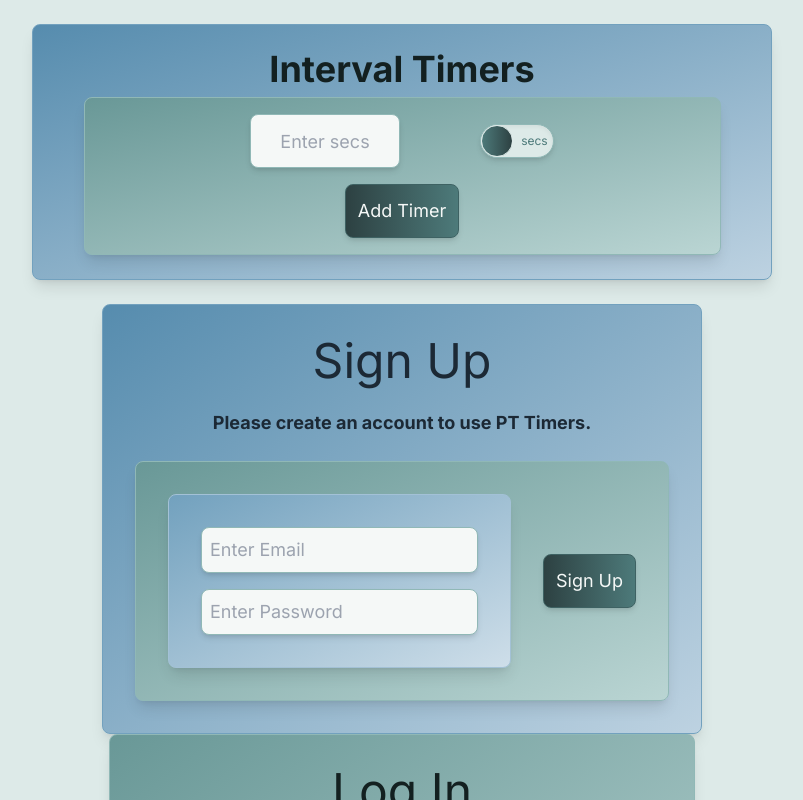
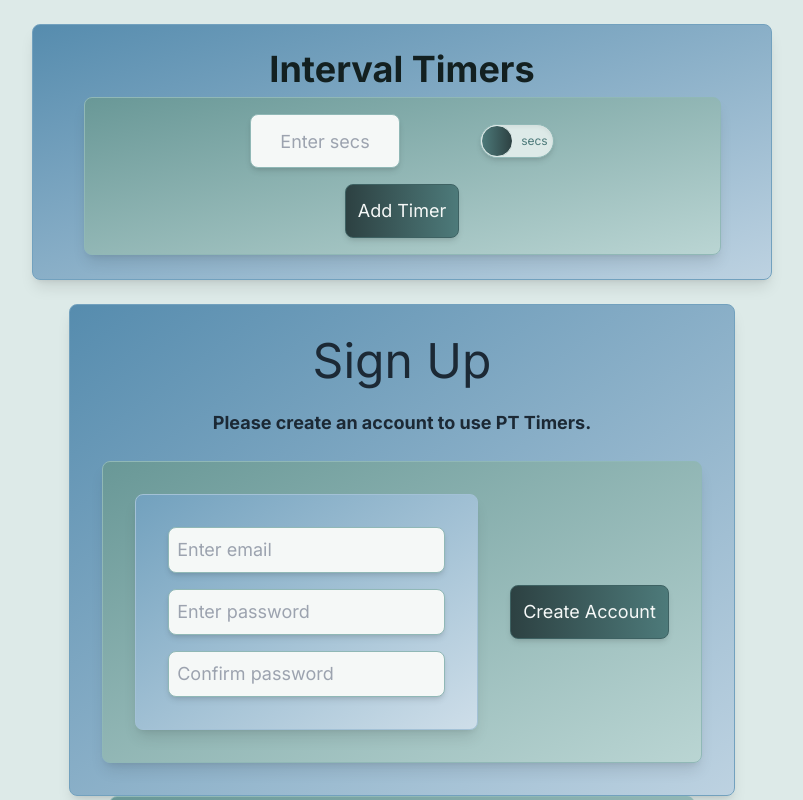
Before and after one commit to ColdWeatherBoyy/pt-timer, a Next.js app: page / in a window 1280 px wide. Shown: the top 800 px of the page, without its empty margins (238-1041 px from the left). Built offline with nearby package versions, Linux system fonts and the light colour scheme.

Commit message:
refactors userform for more extendability

```diff
--- a/app/components/UserForm.tsx
+++ b/app/components/UserForm.tsx
@@ -5,29 +5,27 @@ import Input from "../components/Input";
 import { ThemeColor, ThemeShade } from "../utilities/themeTypes";
 
 interface FormText {
-	purpose: string;
+	title: string;
 	subtitle: string;
+	button: string;
+}
+
+interface FormInput {
+	value: string;
+	setValue: Dispatch<SetStateAction<string>>;
+	type: string;
+	placeholder: string;
 }
 
 interface UserForm {
-	email: string;
-	setEmail: Dispatch<SetStateAction<string>>;
-	password: string;
-	setPassword: Dispatch<SetStateAction<string>>;
+	formInputs: FormInput[];
 	formColor: ThemeColor;
 	formText: FormText;
 }
 
-const UserForm: React.FC<UserForm> = ({
-	email,
-	setEmail,
-	password,
-	setPassword,
-	formColor,
-	formText,
-}) => {
+const UserForm: React.FC<UserForm> = ({ formInputs, formColor, formText }) => {
 	const handleSubmit = () => {
-		console.log(email, password);
+		console.log("submit");
 	};
 
 	const formSecondaryColor =
@@ -41,7 +39,7 @@ const UserForm: React.FC<UserForm> = ({
 				column
 				className="p-8 gap-6"
 			>
-				<div className={`text-${formColor}-950 text-5xl`}>{formText.purpose}</div>
+				<div className={`text-${formColor}-950 text-5xl`}>{formText.title}</div>
 				<div className={`text-${formColor}-950 font-bold text-lg text-center`}>
 					{formText.subtitle}
 				</div>
@@ -57,27 +55,25 @@ const UserForm: React.FC<UserForm> = ({
 							column
 							className="gap-4 p-8"
 						>
-							<Input
-								type="email"
-								placeholder="Enter Email"
-								value={email}
-								inputColor={ThemeColor[formSecondaryColor]}
-								onChange={(event) => setEmail(event.target.value)}
-							/>
-							<Input
-								type="password"
-								placeholder="Enter Password"
-								value={password}
-								inputColor={ThemeColor[formSecondaryColor]}
-								onChange={(event) => setPassword(event.target.value)}
-							/>
+							{formInputs.map((formInput, index) => {
+								return (
+									<Input
+										key={index + "-" + formInput.type}
+										type={formInput.type}
+										placeholder={formInput.placeholder}
+										value={formInput.value}
+										inputColor={ThemeColor[formSecondaryColor]}
+										onChange={(event) => formInput.setValue(event.target.value)}
+									/>
+								);
+							})}
 						</Card>
 						<Button
 							buttonColor={ThemeColor[formSecondaryColor]}
 							animate
 							onClick={handleSubmit}
 						>
-							{formText.purpose}
+							{formText.button}
 						</Button>
 					</Card>
 				</div>
--- a/app/pages/LogInPage.tsx
+++ b/app/pages/LogInPage.tsx
@@ -5,17 +5,24 @@ import { ThemeColor } from "../utilities/themeTypes";
 const LogIn: React.FC = () => {
 	const [email, setEmail] = useState<string>("");
 	const [password, setPassword] = useState<string>("");
+	const LogInFormInputs = [
+		{ value: email, setValue: setEmail, type: "email", placeholder: "Enter email" },
+		{
+			value: password,
+			setValue: setPassword,
+			type: "password",
+			placeholder: "Enter password",
+		},
+	];
 
 	return (
 		<UserForm
-			email={email}
-			setEmail={setEmail}
-			password={password}
-			setPassword={setPassword}
+			formInputs={LogInFormInputs}
 			formColor={ThemeColor.jade}
 			formText={{
-				purpose: "Log In",
+				title: "Log In",
 				subtitle: "Please log in to access your saved timer",
+				button: "Log In",
 			}}
 		/>
 	);
--- a/app/pages/SignUpPage.tsx
+++ b/app/pages/SignUpPage.tsx
@@ -5,18 +5,34 @@ import { ThemeColor } from "../utilities/themeTypes";
 const SignUp: React.FC = () => {
 	const [email, setEmail] = useState<string>("");
 	const [password, setPassword] = useState<string>("");
+	const [confirmPassword, setConfirmPassword] = useState<string>("");
+	const SignUpFormInputs = [
+		{ value: email, setValue: setEmail, type: "email", placeholder: "Enter email" },
+		{
+			value: password,
+			setValue: setPassword,
+			type: "password",
+			placeholder: "Enter password",
+		},
+		{
+			value: confirmPassword,
+			setValue: setConfirmPassword,
+			type: "password",
+			placeholder: "Confirm password",
+		},
+	];
 	return (
+		<>
 			<UserForm
-			email={email}
-			setEmail={setEmail}
-			password={password}
-			setPassword={setPassword}
+				formInputs={SignUpFormInputs}
 				formColor={ThemeColor.horizon}
 				formText={{
-				purpose: "Sign Up",
+					title: "Sign Up",
 					subtitle: "Please create an account to use PT Timers.",
+					button: "Create Account",
 				}}
 			/>
+		</>
 	);
 };
 export default SignUp;
```
Lines whose indentation alone changed are shown as unchanged.
